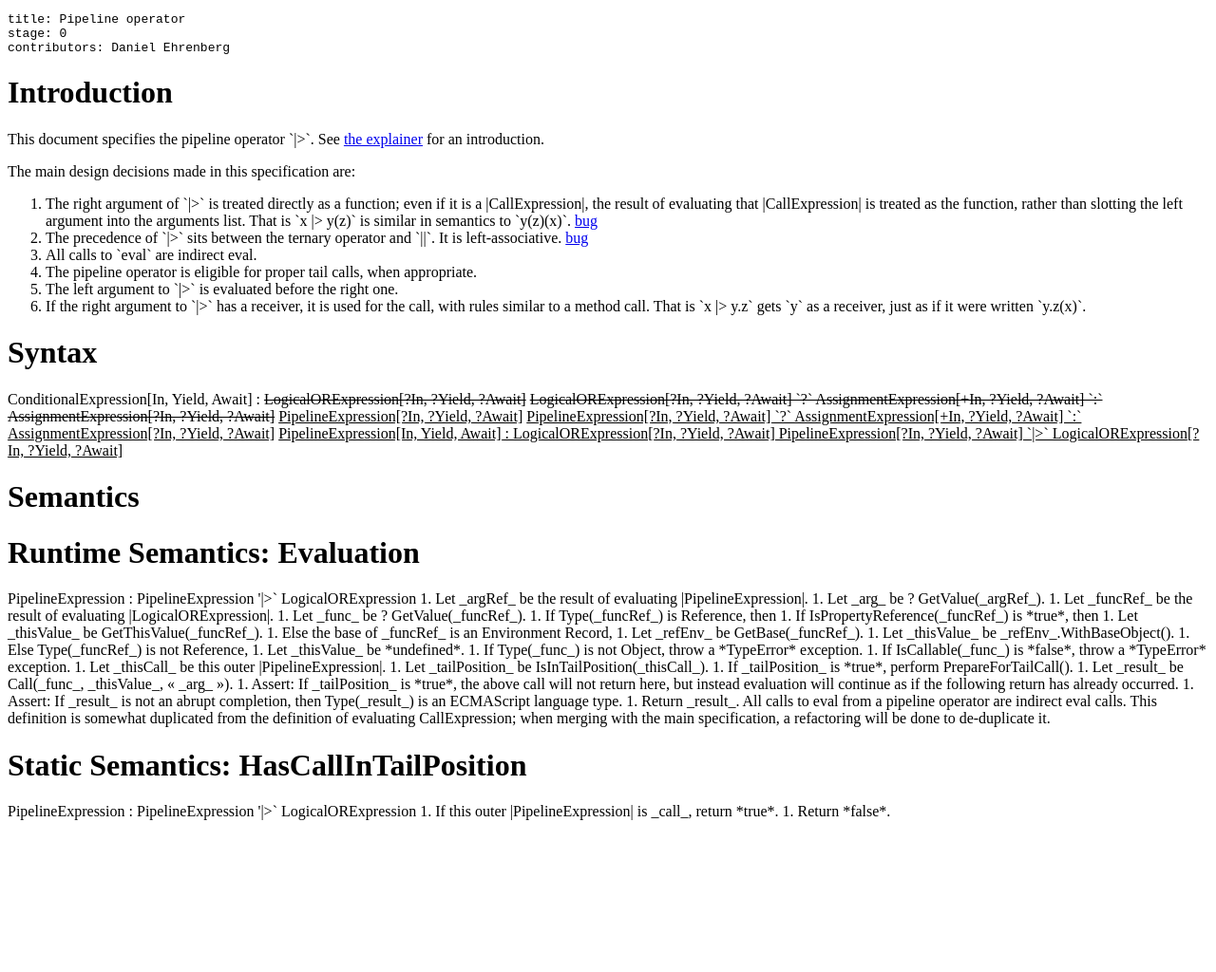
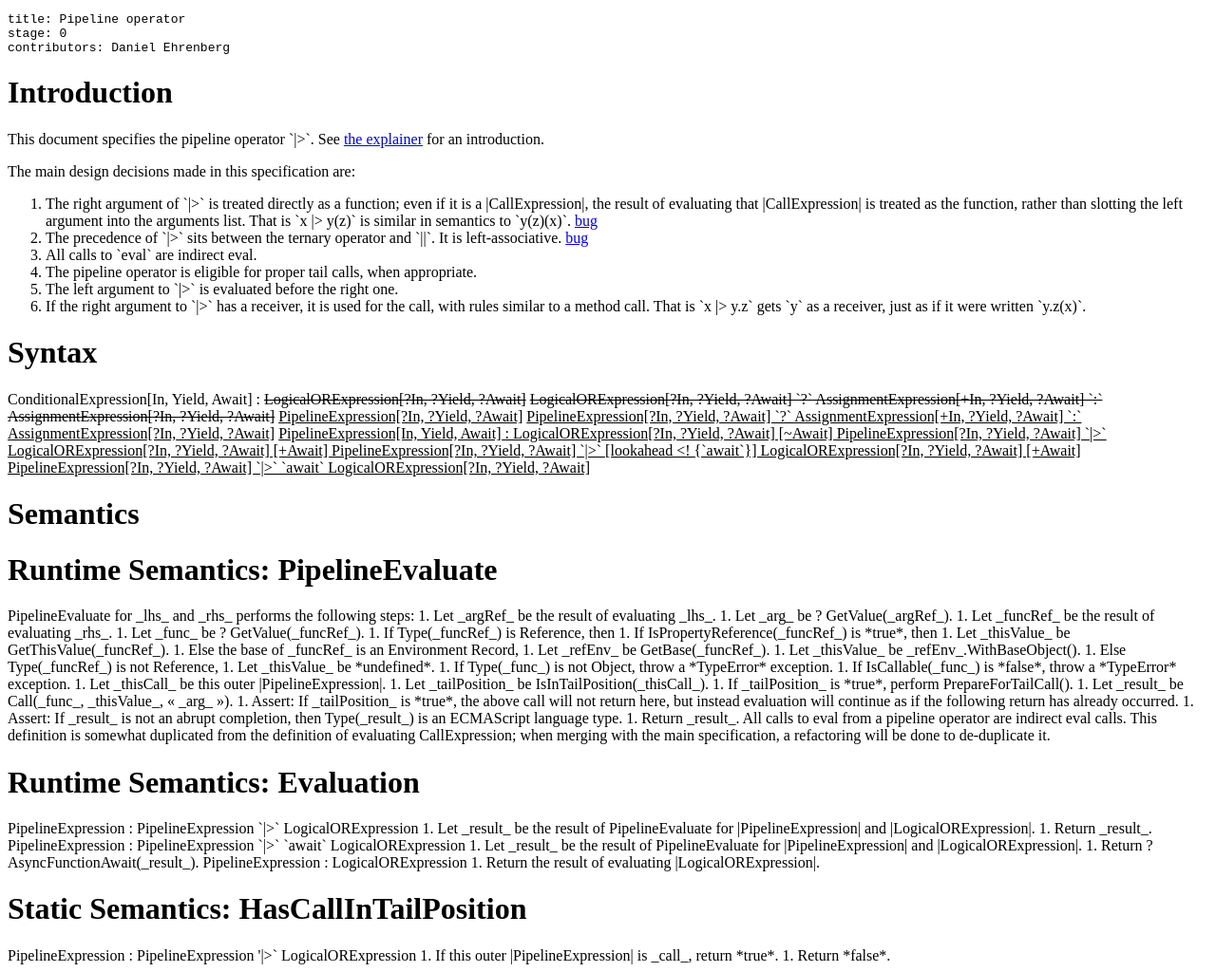
Before and after one commit to tc39/proposal-pipeline-operator, a plain HTML site: page spec.html in a window 1280 px wide. Shown: the whole page at 95% size. Before the commit the page ends 872 px from the top, so only its background shows below. Drawn offline with Linux system fonts and the light colour scheme.

Commit message:
Normative: To use await in a pipeline, do x |> await f
Subsumes #66

```diff
--- a/spec.html
+++ b/spec.html
@@ -34,20 +34,22 @@ contributors: Daniel Ehrenberg
     <ins>
       PipelineExpression[In, Yield, Await] :
         LogicalORExpression[?In, ?Yield, ?Await]
-        PipelineExpression[?In, ?Yield, ?Await] `|>` LogicalORExpression[?In, ?Yield, ?Await]
+        [~Await] PipelineExpression[?In, ?Yield, ?Await] `|>` LogicalORExpression[?In, ?Yield, ?Await]
+        [+Await] PipelineExpression[?In, ?Yield, ?Await] `|>` [lookahead &lt;! {`await`}] LogicalORExpression[?In, ?Yield, ?Await]
+        [+Await] PipelineExpression[?In, ?Yield, ?Await] `|>` `await` LogicalORExpression[?In, ?Yield, ?Await]
     </ins>
   </emu-grammar>
 </emu-clause>
 
 <emu-clause id=sec-pipeline-semantics>
   <h1>Semantics</h1>
-  <emu-clause id=sec-pipeline-evaluation>
-    <h1>Runtime Semantics: Evaluation</h1>
-    <emu-grammar>PipelineExpression : PipelineExpression '|>` LogicalORExpression</emu-grammar>
+  <emu-clause id="sec-pipeline-evaluate">
+    <h1>Runtime Semantics: PipelineEvaluate</h1>
+    PipelineEvaluate for _lhs_ and _rhs_ performs the following steps:
     <emu-alg>
-        1. Let _argRef_ be the result of evaluating |PipelineExpression|.
+        1. Let _argRef_ be the result of evaluating _lhs_.
         1. Let _arg_ be ? GetValue(_argRef_).
-        1. Let _funcRef_ be the result of evaluating |LogicalORExpression|.
+        1. Let _funcRef_ be the result of evaluating _rhs_.
         1. Let _func_ be ? GetValue(_funcRef_).
         1. If Type(_funcRef_) is Reference, then
           1. If IsPropertyReference(_funcRef_) is *true*, then
@@ -70,6 +72,25 @@ contributors: Daniel Ehrenberg
     <emu-note>All calls to eval from a pipeline operator are indirect eval calls.</emu-note>
     <emu-note type="editor">This definition is somewhat duplicated from the definition of evaluating CallExpression; when merging with the main specification, a refactoring will be done to de-duplicate it.</emu-note>
   </emu-clause>
+
+
+  <emu-clause id=sec-pipeline-evaluation>
+    <h1>Runtime Semantics: Evaluation</h1>
+    <emu-grammar>PipelineExpression : PipelineExpression `|>` LogicalORExpression</emu-grammar>
+    <emu-alg>
+        1. Let _result_ be the result of PipelineEvaluate for |PipelineExpression| and |LogicalORExpression|.
+        1. Return _result_.
+    </emu-alg>
+    <emu-grammar>PipelineExpression : PipelineExpression `|>` `await` LogicalORExpression</emu-grammar>
+    <emu-alg>
+        1. Let _result_ be the result of PipelineEvaluate for |PipelineExpression| and |LogicalORExpression|.
+        1. Return ? AsyncFunctionAwait(_result_).
+    </emu-alg>
+    <emu-grammar>PipelineExpression : LogicalORExpression</emu-grammar>
+    <emu-alg>
+        1. Return the result of evaluating |LogicalORExpression|.
+    </emu-alg>
+  </emu-clause>
   <emu-clause id=sec-pipeline-has-call-in-tail-position>
     <h1>Static Semantics: HasCallInTailPosition</h1>
     <emu-grammar>PipelineExpression : PipelineExpression '|>` LogicalORExpression</emu-grammar>
```
Also changed, not shown: README.md.
